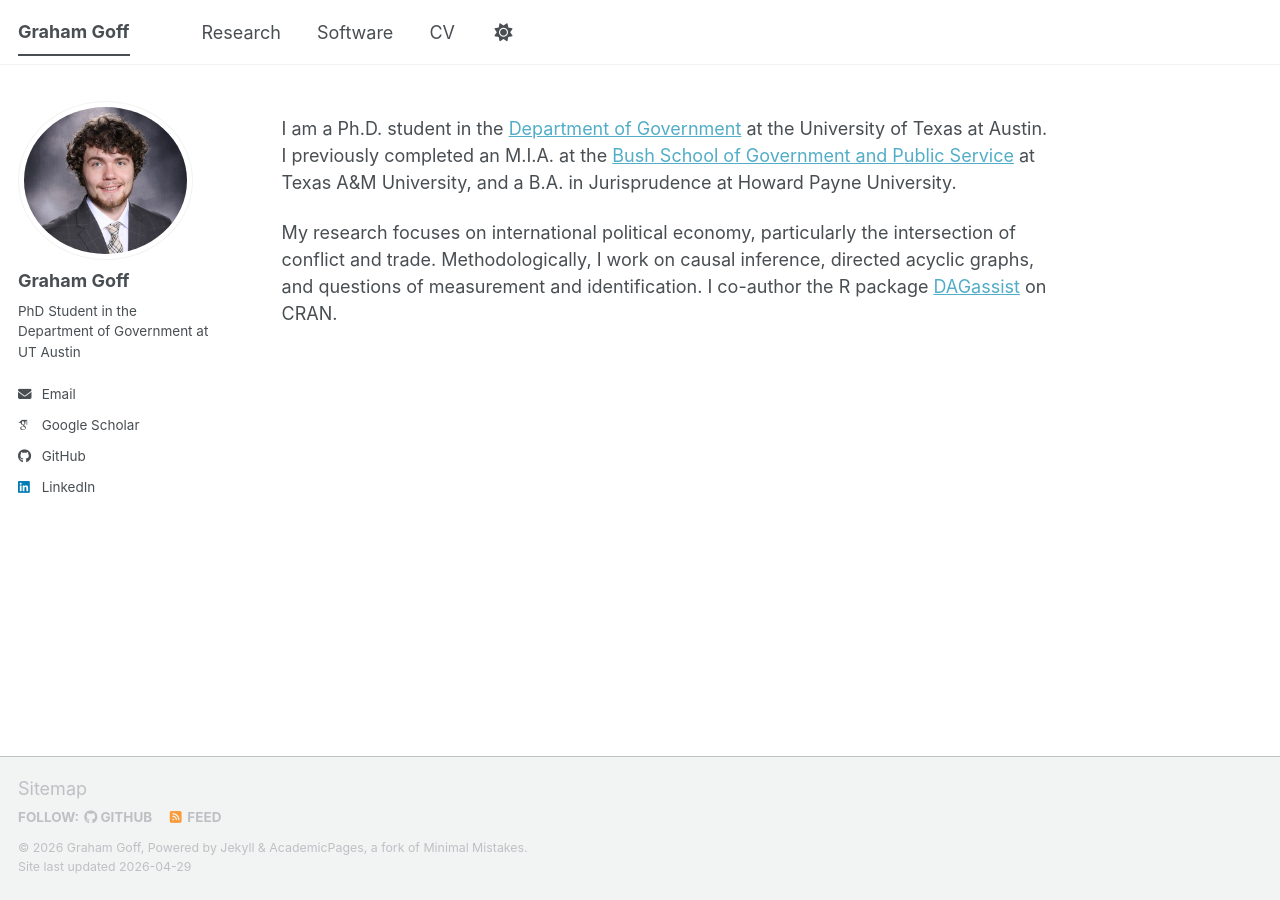
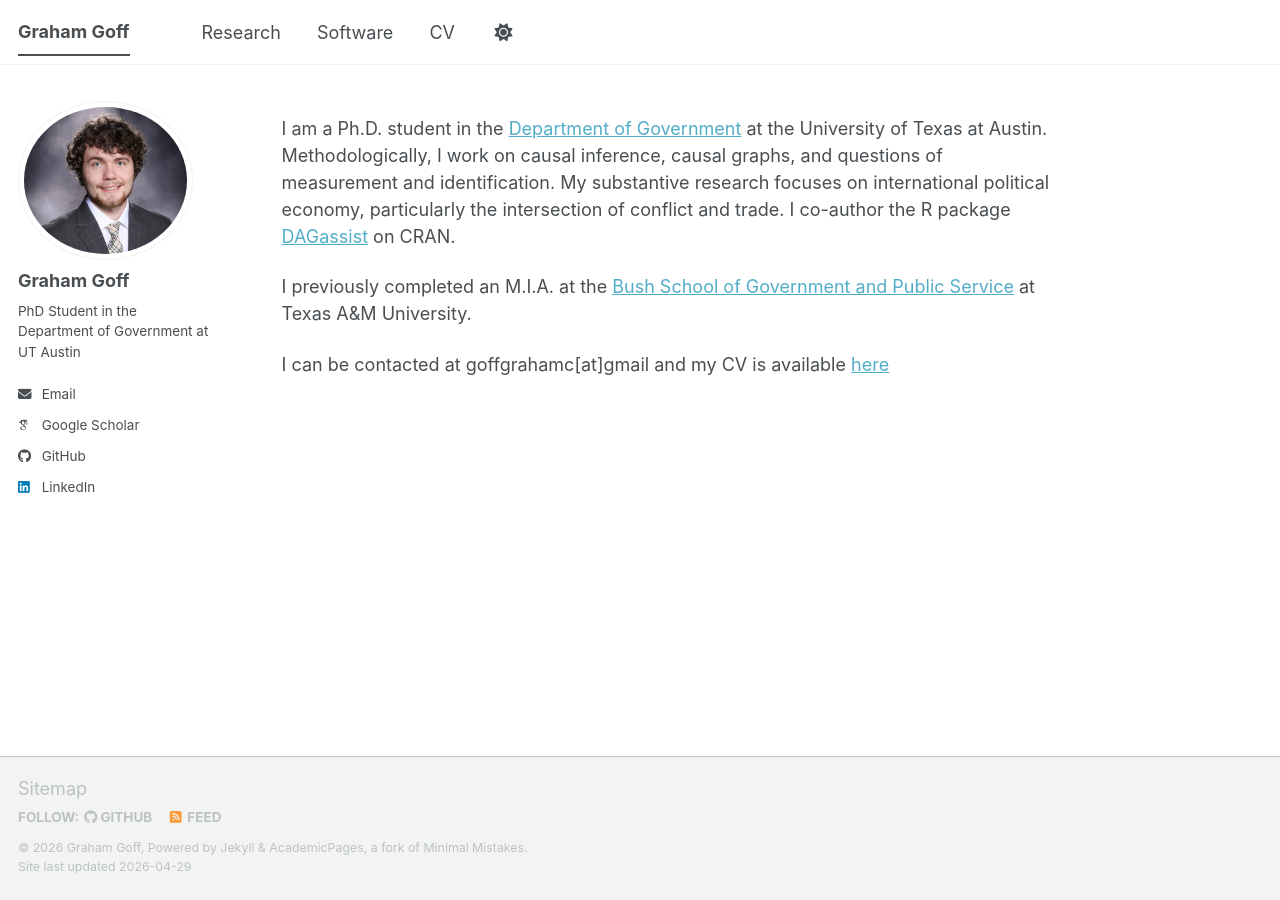
Before and after one commit to grahamgoff/grahamgoff.github.io, a Jekyll site: the page built from _pages/about.md, in a window 1280 px wide. Built offline with Jekyll 4.4.1, drawn with Linux system fonts in a browser that asks for light colours; some web fonts are replaced; a script bundle is joined from its source files by our own code; library files that are not in the unit come from our copies.

Commit message:
Update about.md

```diff
--- a/_pages/about.md
+++ b/_pages/about.md
@@ -7,6 +7,8 @@ redirect_from:
   - /about.html
 ---
 
-I am a Ph.D. student in the [Department of Government](https://liberalarts.utexas.edu/government/) at the University of Texas at Austin. I previously completed an M.I.A. at the [Bush School of Government and Public Service](https://bush.tamu.edu/) at Texas A&M University, and a B.A. in Jurisprudence at Howard Payne University.
+I am a Ph.D. student in the [Department of Government](https://liberalarts.utexas.edu/government/) at the University of Texas at Austin. Methodologically, I work on causal inference, causal graphs, and questions of measurement and identification. My substantive research focuses on international political economy, particularly the intersection of conflict and trade. I co-author the R package [DAGassist](https://cran.r-project.org/package=DAGassist) on CRAN.
 
-My research focuses on international political economy, particularly the intersection of conflict and trade. Methodologically, I work on causal inference, directed acyclic graphs, and questions of measurement and identification. I co-author the R package [DAGassist](https://cran.r-project.org/package=DAGassist) on CRAN.
+I previously completed an M.I.A. at the [Bush School of Government and Public Service](https://bush.tamu.edu/) at Texas A&M University.
+
+I can be contacted at goffgrahamc[at]gmail and my CV is available [here](/files/cv.pdf)
```
